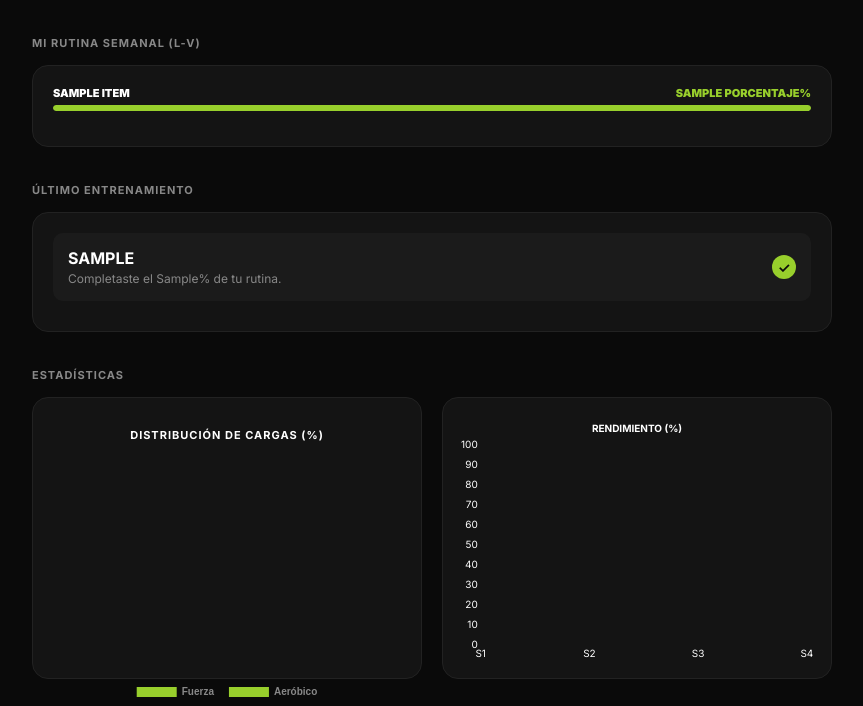
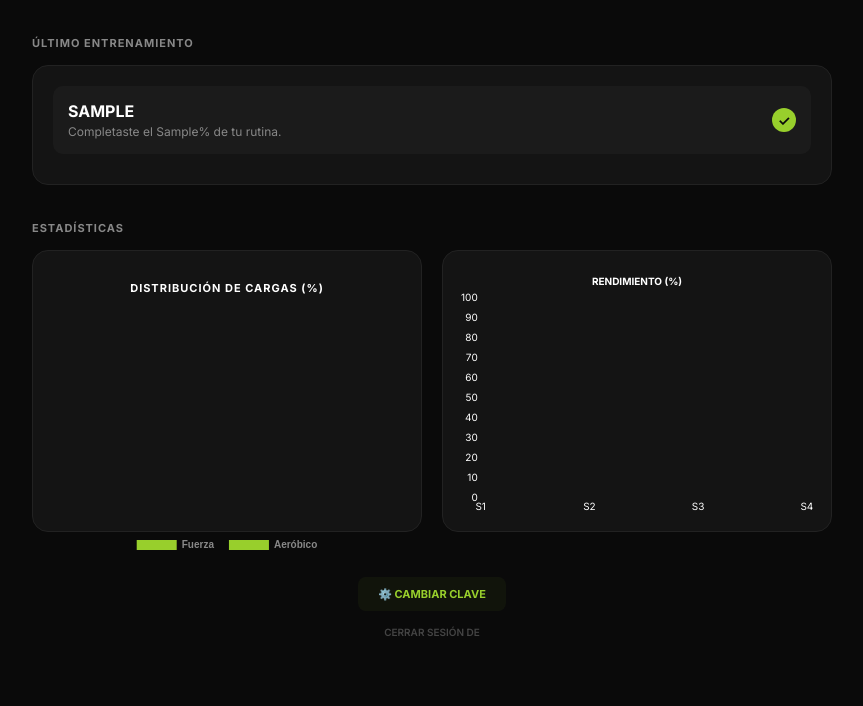
Before and after one commit to russoleonardo88/gimnasio_app, a Django app: template alumnos/templates/alumnos/dashboard.html in a window 1280 px wide. Shown: the part 65-771 px from the top of the page, without its empty margins (208-1071 px from the left). After the commit the page ends 701 px from the top, so only its background shows below. Run offline with Django 5.2, Linux system fonts and the light colour scheme; the template is opened without the code that fills it: most values are stand-ins (such as "Sample title", 1, 10 or a date in 2020).

Commit message:
Descripción de tu cambio

```diff
--- a/alumnos/templates/alumnos/dashboard.html
+++ b/alumnos/templates/alumnos/dashboard.html
@@ -68,21 +68,6 @@
             box-sizing: border-box;
         }
 
-        .progreso-link {
-            text-decoration: none;
-            color: inherit;
-            display: block;
-            transition: transform 0.2s ease, opacity 0.2s ease;
-        }
-
-        .progreso-link:active {
-            transform: scale(0.97);
-        }
-
-        .progreso-link:hover {
-            opacity: 0.9;
-        }
-
         .seccion-titulo {
             font-size: 11px;
             font-weight: 700;
@@ -92,33 +77,6 @@
             letter-spacing: 1px;
             width: 100%;
             max-width: 800px;
-        }
-
-        .progreso-item {
-            margin-bottom: 15px;
-        }
-
-        .progreso-info {
-            display: flex;
-            justify-content: space-between;
-            font-size: 11px;
-            font-weight: 800;
-            text-transform: uppercase;
-            margin-bottom: 5px;
-        }
-
-        .barra-fondo {
-            background: #222;
-            height: 6px;
-            border-radius: 10px;
-            overflow: hidden;
-        }
-
-        .barra-relleno {
-            background: var(--verde-neon);
-            height: 100%;
-            border-radius: 10px;
-            transition: width 0.5s ease-in-out;
         }
 
         .actividad-item {
@@ -212,25 +170,6 @@
         <img src="{% static 'img/logo_aquiles.png' %}" alt="Logo Aquiles" class="logo-casco">
     </div>
 
-    <h3 class="seccion-titulo">Mi Rutina Semanal (L-V)</h3>
-    <div class="card-seccion">
-        {% for item in progreso_dias %}
-        <a href="{% url 'mi_rutina' %}?dia={{ item.nombre }}" class="progreso-link">
-            <div class="progreso-item">
-                <div class="progreso-info">
-                    <span>{{ item.nombre }}</span>
-                    <span style="color: var(--verde-neon);">{{ item.porcentaje }}%</span>
-                </div>
-                <div class="barra-fondo">
-                    <div class="barra-relleno" style="width: {{ item.porcentaje }}%;"></div>
-                </div>
-            </div>
-        </a>
-        {% empty %}
-        <p style="color: #444; text-align: center; font-size: 12px;">Sin rutina asignada.</p>
-        {% endfor %}
-    </div>
-
     <h3 class="seccion-titulo">Último Entrenamiento</h3>
     <div class="card-seccion">
         {% if dia_ultimo and dia_ultimo != "Sin actividad" %}
@@ -272,24 +211,17 @@
     document.addEventListener('DOMContentLoaded', function () {
         const defaults = {
             color: '#888888',
-            font: {
-                family: "'Inter', sans-serif",
-                size: 10
-            },
-            grid: {
-                color: '#222222'
-            }
+            font: { family: "'Inter', sans-serif", size: 10 },
+            grid: { color: '#222222' }
         };
 
         Chart.defaults.color = defaults.color;
         Chart.defaults.font = defaults.font;
         Chart.defaults.scale.grid = defaults.grid;
 
-        // Datos seguros desde Django
         const datosDistribucion = {{ datos_distribucion|safe|default:"[]" }};
         const datosRendimiento = {{ rendimiento|safe|default:"[]" }};
 
-        // Gráfico de Distribución (Dona)
         const ctxDist = document.getElementById('graficoDistribucion');
         if (ctxDist) {
             new Chart(ctxDist, {
@@ -311,18 +243,13 @@
                         legend: {
                             display: true,
                             position: 'bottom',
-                            labels: {
-                                color: '#888',
-                                padding: 15,
-                                font: { size: 10, weight: '700' }
-                            }
+                            labels: { color: '#888', padding: 15, font: { size: 10, weight: '700' } }
                         }
                     }
                 }
             });
         }
 
-        // Gráfico de Intensidad / Rendimiento (Línea)
         const ctxInt = document.getElementById('graficoIntensidad');
         if (ctxInt) {
             new Chart(ctxInt, {
@@ -343,21 +270,11 @@
                     maintainAspectRatio: false,
                     plugins: {
                         legend: { display: false },
-                        title: {
-                            display: true,
-                            text: 'RENDIMIENTO (%)',
-                            color: '#fff'
-                        }
+                        title: { display: true, text: 'RENDIMIENTO (%)', color: '#fff' }
                     },
                     scales: {
-                        y: {
-                            min: 0,
-                            max: 100,
-                            ticks: { color: '#fff' }
-                        },
-                        x: {
-                            ticks: { color: '#fff' }
-                        }
+                        y: { min: 0, max: 100, ticks: { color: '#fff' } },
+                        x: { ticks: { color: '#fff' } }
                     }
                 }
             });
```
